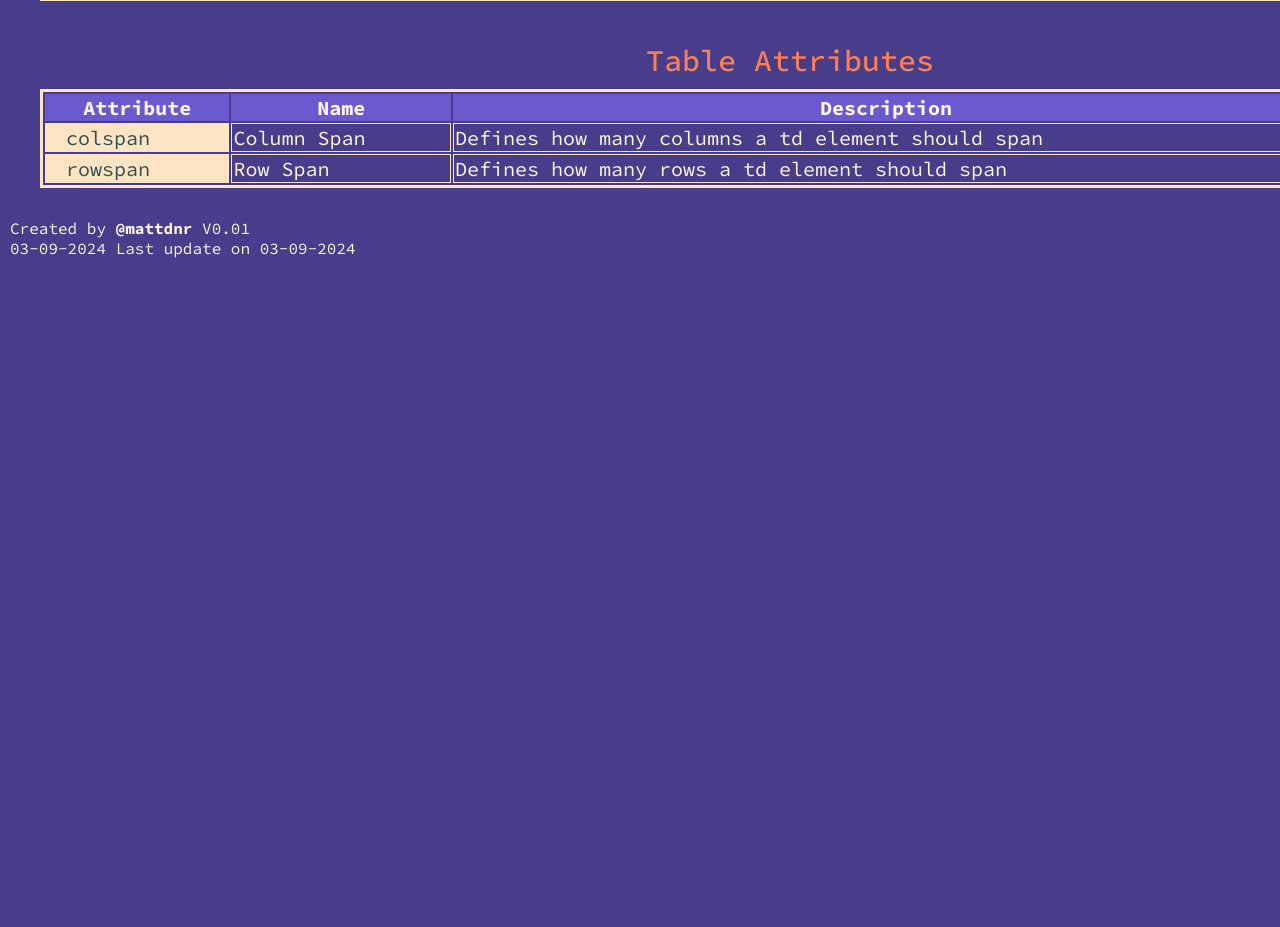
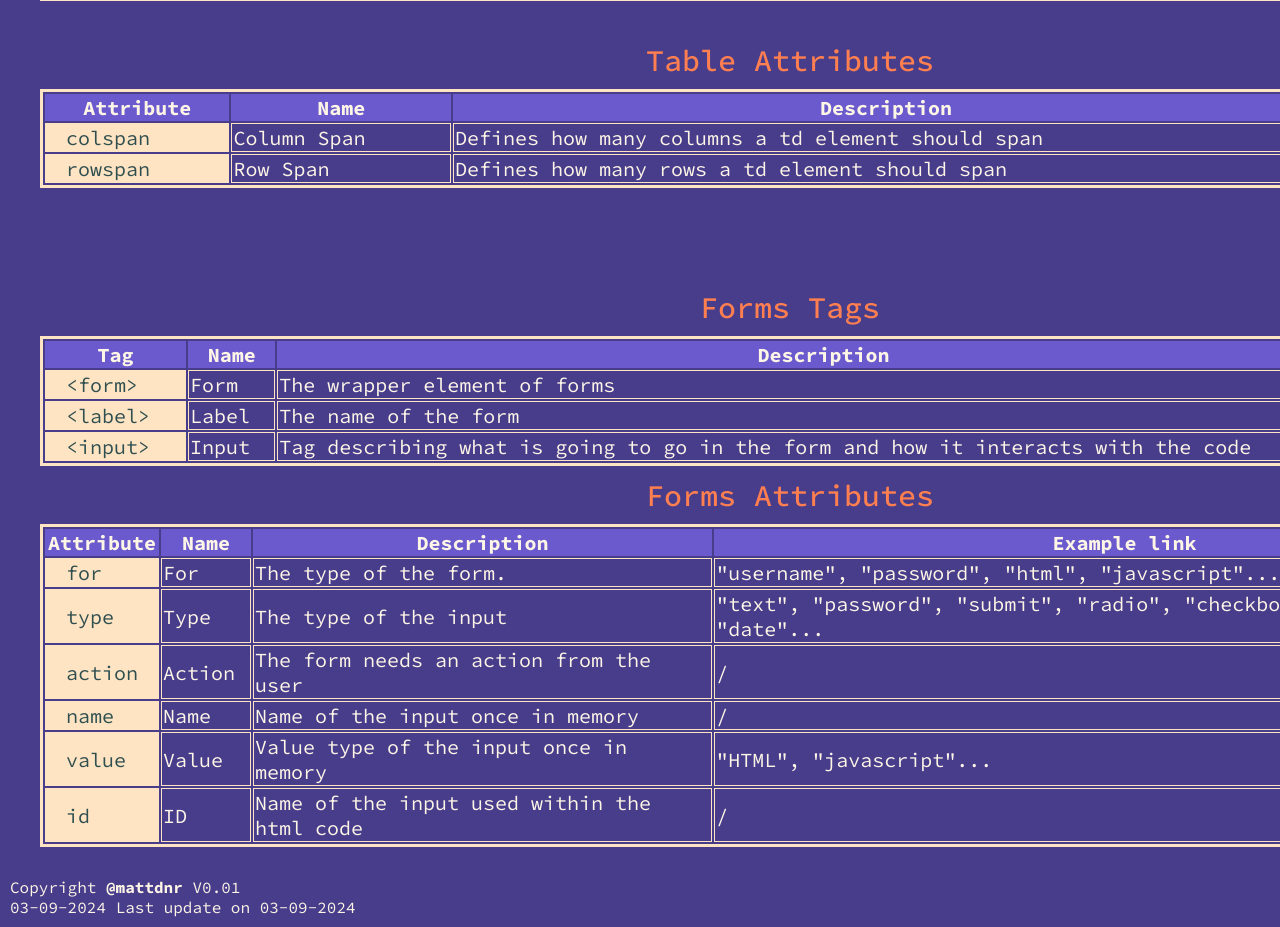
Before and after one commit to mattdnr/CSS-Cheet-Sheet, a plain HTML site: page index.html in a window 1280 px wide. Shown: the part 941-1868 px from the top of the page. Before the commit the page ends 1209 px from the top, so only its background shows below. Drawn offline with Linux system fonts and the light colour scheme.

Commit message:
Added the html forms tags and attributes

```diff
--- a/index.html
+++ b/index.html
@@ -156,10 +156,89 @@
                 </table>
             </div>
         </div>
+        <div class="forms">
+            <div class="formsTags">
+                <table>
+                    <caption>Forms Tags</caption>
+                    <thead>
+                        <th>Tag</th>
+                        <th>Name</th>
+                        <th>Description</th>
+                        <th>Example link</th>
+                    </thead>
+                    <tbody>
+                        <tr id="form-tag">
+                            <td class="tag">&ltform&gt</td>
+                            <td class="name">Form</td>
+                            <td>The wrapper element of forms</td>
+                            <td>/</td>
+                        </tr>
+                        <tr id="label-tag">
+                            <td class="tag">&ltlabel&gt</td>
+                            <td class="name">Label</td>
+                            <td>The name of the form</td>
+                            <td>/</td>
+                        </tr>
+                        <tr id="input-tag">
+                            <td class="tag">&ltinput&gt</td>
+                            <td class="name">Input</td>
+                            <td>Tag describing what is going to go in the form and how it interacts with the code</td>
+                            <td>/</td>
+                        </tr>
+            </div>
+            <div class="formsAttributes">
+                <table>
+                    <caption>Forms Attributes</caption>
+                    <thead>
+                        <th>Attribute</th>
+                        <th>Name</th>
+                        <th>Description</th>
+                        <th>Example link</th>
+                    </thead>
+                    <tbody>
+                        <tr id="for">
+                            <td class="tag">for</td>
+                            <td class="name">For</td>
+                            <td>The type of the form.</td>
+                            <td>"username", "password", "html", "javascript"...</td>
+                        </tr>
+                        <tr id="type">
+                            <td class="tag">type</td>
+                            <td class="name">Type</td>
+                            <td>The type of the input</td>
+                            <td>"text", "password", "submit", "radio", "checkbox", "number", "file", "date"...</td>
+                        </tr>
+                        <tr id="action">
+                            <td class="tag">action</td>
+                            <td class="name">Action</td>
+                            <td>The form needs an action from the user</td>
+                            <td>/</td>
+                        </tr>
+                        <tr id="name">
+                            <td class="tag">name</td>
+                            <td class="name">Name</td>
+                            <td>Name of the input once in memory</td>
+                            <td>/</td>
+                        </tr>
+                        <tr id="value">
+                            <td class="tag">value</td>
+                            <td class="name">Value</td>
+                            <td>Value type of the input once in memory</td>
+                            <td>"HTML", "javascript"...</td>
+                        </tr>
+                        <tr id="id">
+                            <td class="tag">id</td>
+                            <td class="name">ID</td>
+                            <td>Name of the input used within the html code</td>
+                            <td>/</td>
+                    </tbody>
+                </table>
+            </div>
+        </div>
     </main>
 
     <footer>
-        <span>Created by <strong>@mattdnr</strong></span>
+        <span>Copyright <strong>@mattdnr</strong></span>
         <span class="versionNumber">V0.01</span>
         <br>
         <span class="documentDate">03-09-2024</span>
```
